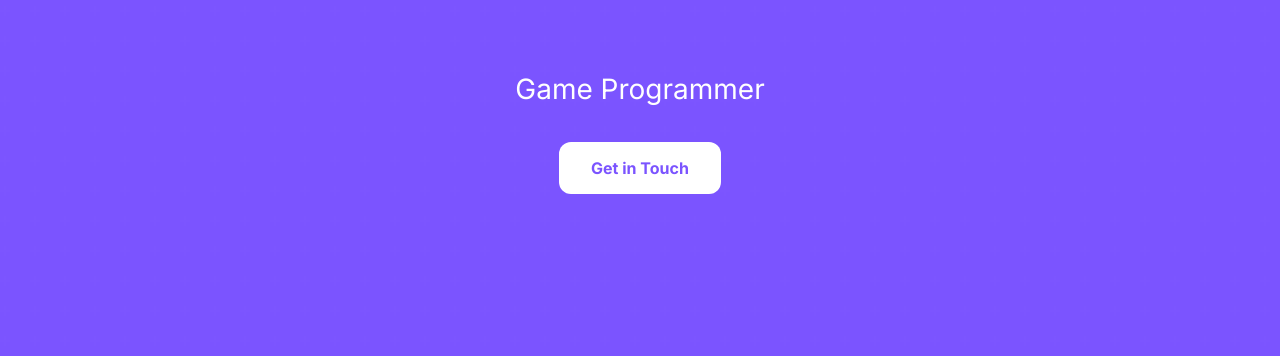
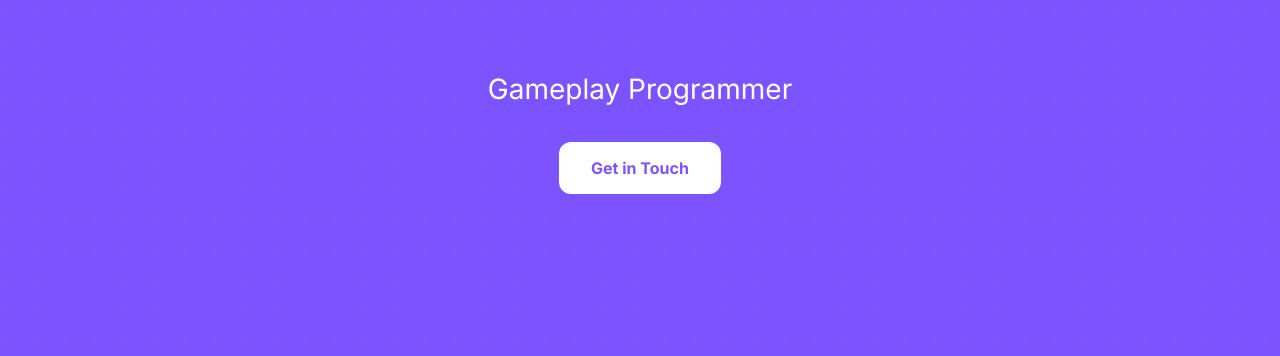
Before and after one commit to BenPlatt-01/benplatt.dev, a plain HTML site: page public_html/index.html in a window 1280 px wide. Shown: the part 444-800 px from the top of the page. Drawn offline with Linux system fonts and the light colour scheme.

Commit message:
Update index.html

```diff
--- a/public_html/index.html
+++ b/public_html/index.html
@@ -106,7 +106,7 @@
                     <span id="dynamic-text"></span><span class="typing-cursor"></span>
                 </div>
             </h1>
-            <p class="hero-subtitle">Game Programmer</p>
+            <p class="hero-subtitle">Gameplay Programmer</p>
             <a href="#contact" class="cta-button">Get in Touch</a>
         </div>
     </section>
```
